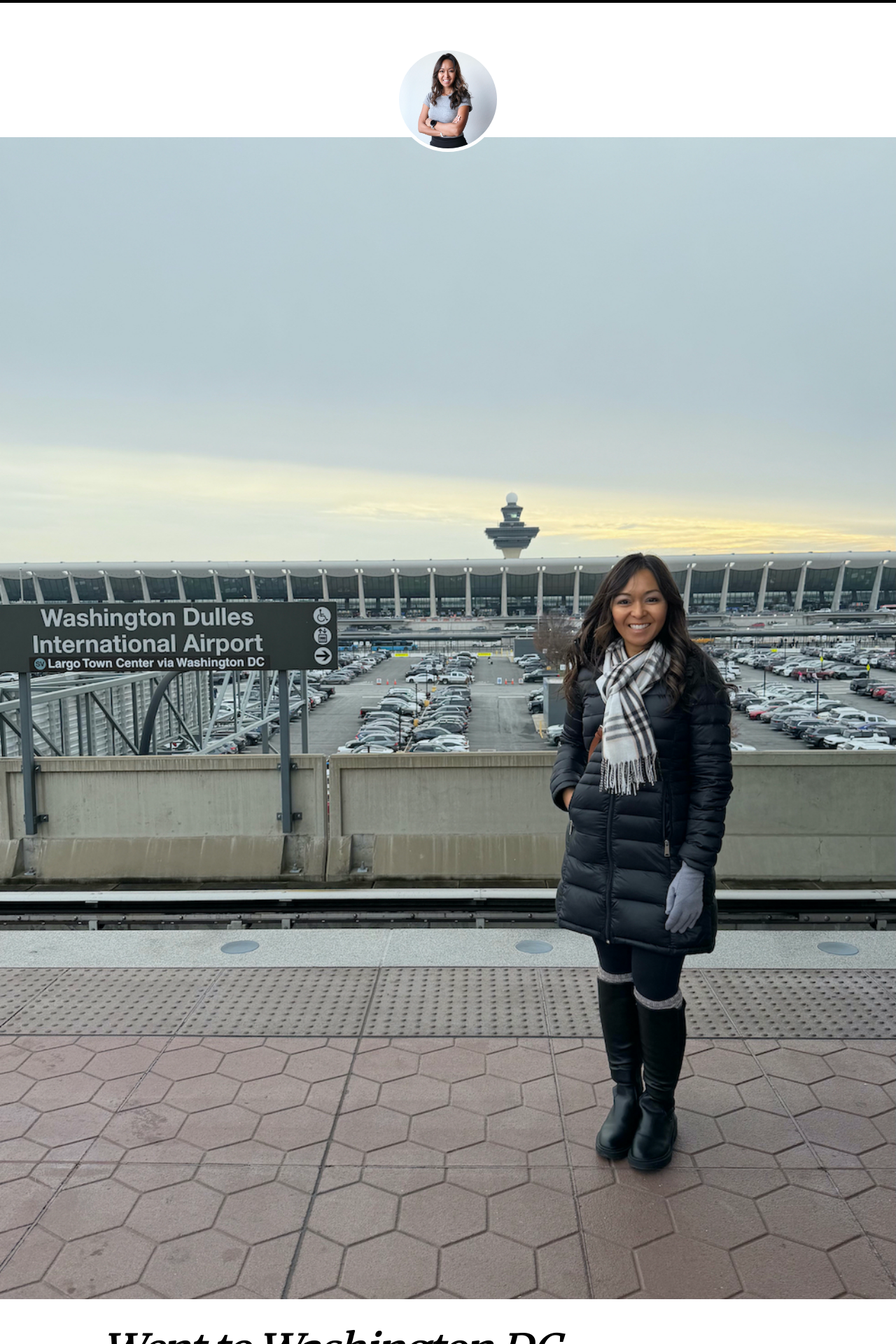
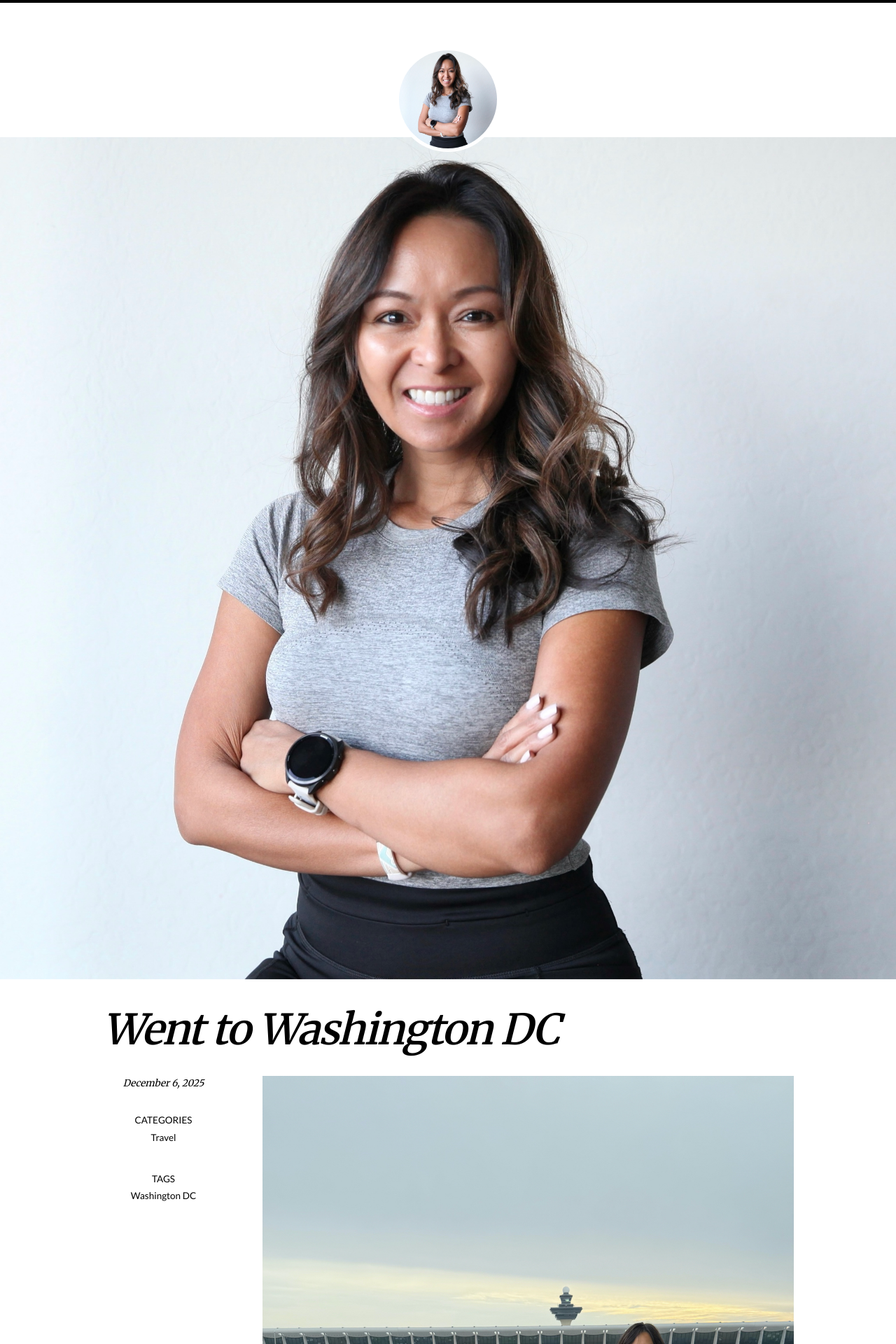
Before and after one commit to susangfink/site, a Jekyll site: the page built from _posts/2025-12-06-wenttowashington.md, in a window 1280 px wide. Shown: the top 1920 px of the page at 70% size. Built offline with Jekyll 4.4.1, drawn with Linux system fonts in a browser that asks for light colours; nearby versions of some CDN libraries.

Commit message:
Update 2025-12-06-wenttowashington.md

```diff
--- a/_posts/2025-12-06-wenttowashington.md
+++ b/_posts/2025-12-06-wenttowashington.md
@@ -6,7 +6,7 @@ categories:
   - Travel
 tags:
   - Washington DC
-image: "/assets/images/susangfink-metro-silverline-small.jpg"
+image: "/images/IMG_6404.jpg"
 ---
 
 ![Susan Fink Metro](/assets/images/susangfink-metro-silverline-small.jpg)
```
